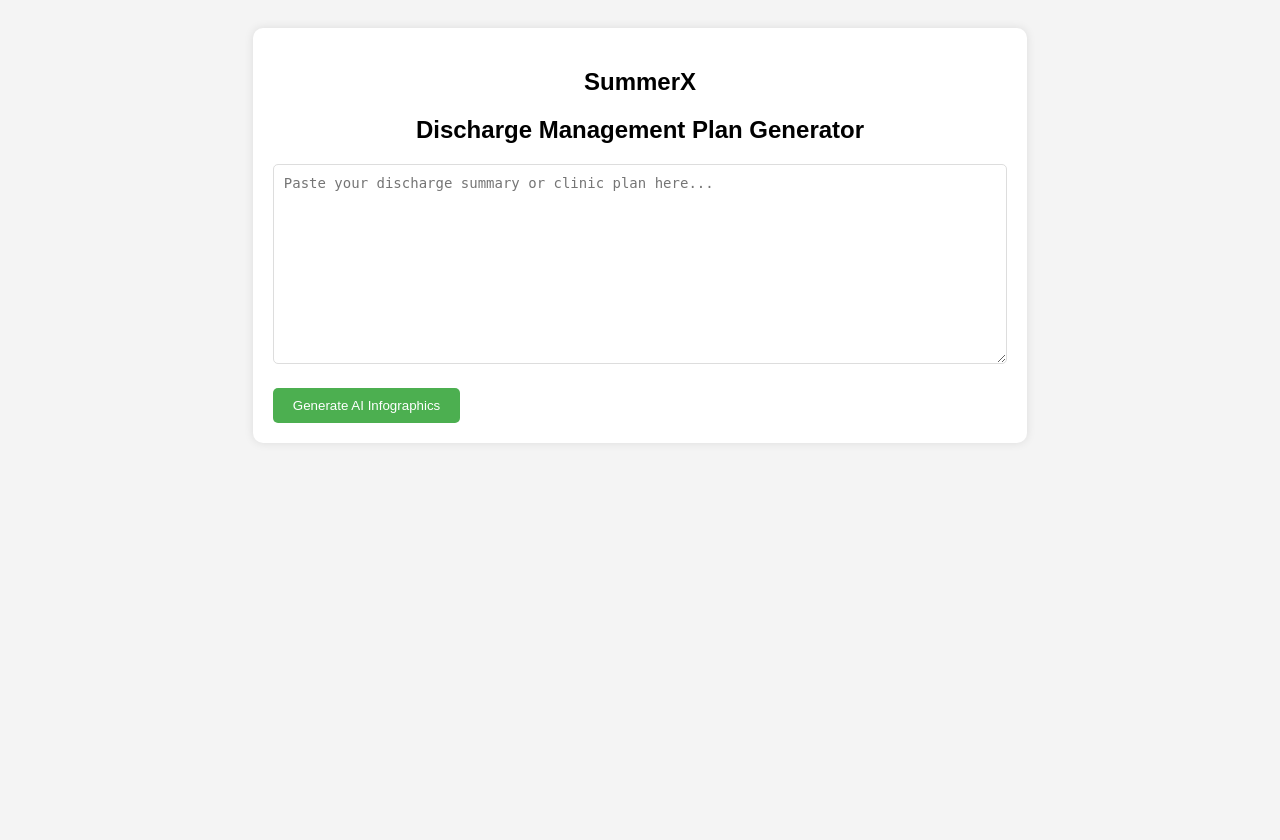
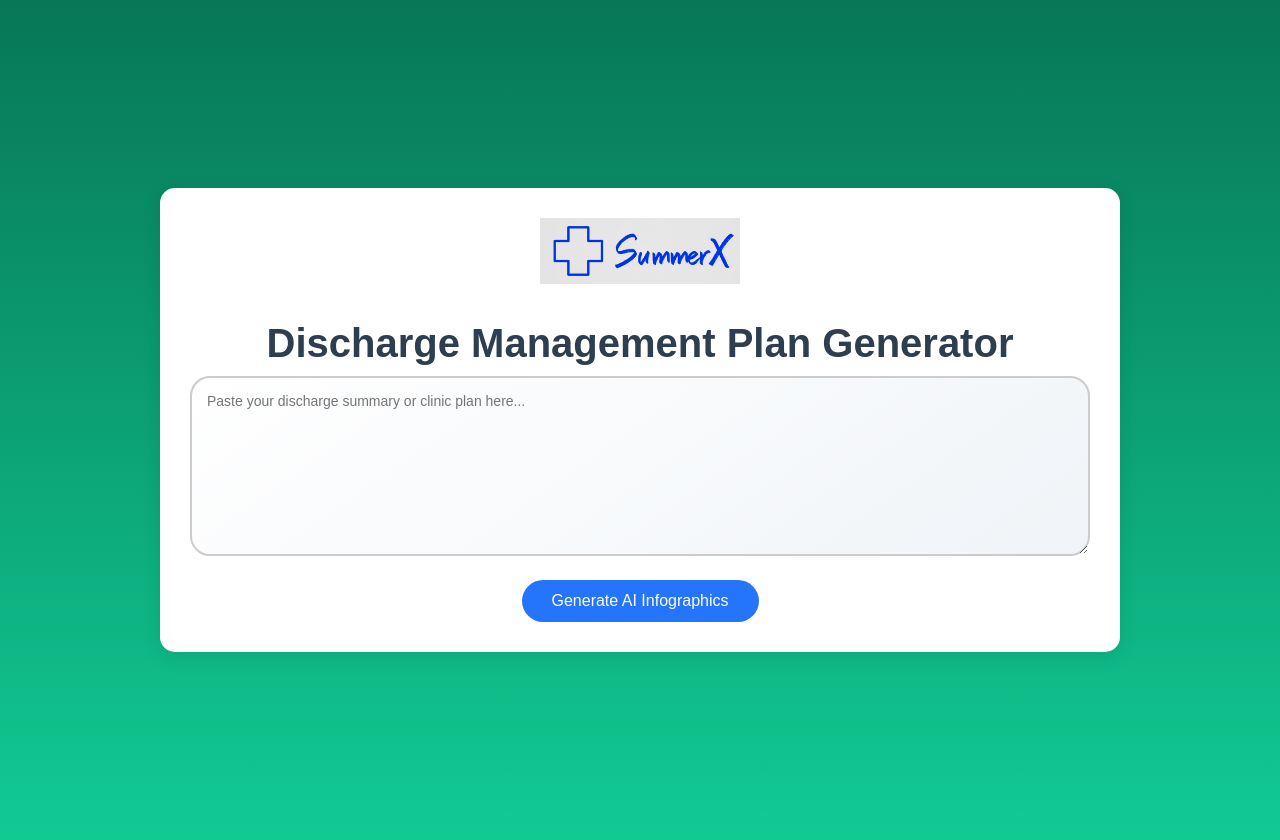
Before and after one commit to scottfully/med-hack-hackathon-2025, a Flask app: page / in a window 1280 px wide. Before the commit the page ends 423 px from the top, so only its background shows below. Run offline with Flask 3, Linux system fonts and the light colour scheme.

Commit message:
Updated UI

```diff
--- a/templates/frontend.html
+++ b/templates/frontend.html
@@ -6,92 +6,170 @@
     <title>Discharge Management Plan Generator</title>
     <style>
         body {
-            font-family: Arial, sans-serif;
-            background-color: #f4f4f4;
+            font-family: 'Arial', sans-serif;
+            background-color: #f0f4f8;
             padding: 20px;
+            margin: 0;
+            display: flex;
+            justify-content: center;
+            align-items: center;
+            min-height: 100vh;
+            background-image: linear-gradient(to top, #11cb93 0%, #077756 100%);
+            animation: gradient 10s ease infinite;
         }
+
+        /* @keyframes gradient {
+            0% {
+                background-image: linear-gradient(to top, #6a11cb 0%, #2575fc 100%);
+            }
+            50% {
+                background-image: linear-gradient(to top, #2575fc 0%, #6a11cb 100%);
+            }
+            100% {
+                background-image: linear-gradient(to top, #6a11cb 0%, #2575fc 100%);
+            }
+        } */
+
         .container {
-            width: 60%;
-            margin: 0 auto;
-            padding: 20px;
+            width: 80%;
+            max-width: 900px;
             background-color: #ffffff;
-            border-radius: 10px;
-            box-shadow: 0 0 10px rgba(0, 0, 0, 0.1);
+            border-radius: 15px;
+            box-shadow: 0 4px 20px rgba(0, 0, 0, 0.1);
+            padding: 30px;
+            text-align: center;
+            transform: scale(1);
+            opacity: 0;
+            animation: fadeIn 1s forwards;
         }
+
+        @keyframes fadeIn {
+            from {
+                opacity: 0;
+                transform: scale(0.9);
+            }
+            to {
+                opacity: 1;
+                transform: scale(1);
+            }
+        }
+
         h2 {
-            text-align: center;
+            color: #2d3e50;
+            font-size: 2.5em;
+            margin-bottom: 10px;
         }
+
         textarea {
             width: 100%;
-            height: 200px;
-            padding: 10px;
+            height: 180px;
+            padding: 15px;
+            margin-bottom: 20px;
+            border-radius: 20px;
+            border: 2px solid #ccc;
+            font-size: 14px;
             box-sizing: border-box;
-            border-radius: 5px;
-            border: 1px solid #ddd;
-            font-size: 14px;
+            background: linear-gradient(145deg, #ffffff, #f0f4f8);
+            transition: border 0.3s ease, box-shadow 0.3s ease, transform 0.3s ease;
+            font-family: 'Arial', sans-serif;
         }
+
+        textarea:focus {
+            outline: none;
+            border-color: #2575fc;
+            box-shadow: 0 0 10px rgba(37, 117, 252, 0.5);
+            transform: scale(1.05);
+        }
+
         button {
-            padding: 10px 20px;
-            background-color: #4CAF50;
+            padding: 12px 30px;
+            background-color: #2575fc;
             color: white;
             border: none;
-            border-radius: 5px;
+            border-radius: 30px;
             cursor: pointer;
-            margin: 20px 20px 0 0;
+            font-size: 16px;
+            transition: background-color 0.3s ease, transform 0.3s ease;
         }
+
         button:hover {
-            background-color: #45a049;
+            background-color: #6a11cb;
+            transform: scale(1.05);
         }
-        #dashboard {
-            margin-top: 30px;
-        }
-        .summary {
-            margin-top: 20px;
-            padding: 10px;
-            background-color: #f9f9f9;
-            border: 1px solid #ddd;
-            border-radius: 5px;
-        }
-        .infographics {
-            margin-top: 20px;
-            /* display: flex; */
-            flex-wrap: wrap;
-            justify-content: space-around;
-        }
-        .image-container {
-            width: 45%;
-            margin-bottom: 20px;
-            text-align: center;
-        }
-        .image-container img {
-            width: 100%;
-            border-radius: 10px;
-        }
-        /* Styling for the loading icon and message */
+
         #loading {
             display: none;
-            text-align: left;
             margin-top: 20px;
             font-size: 16px;
             color: #555;
         }
 
         #loading .spinner {
-            border: 4px solid #f3f3f3; /* Light grey */
-            border-top: 4px solid #3498db; /* Blue */
+            border: 4px solid #f3f3f3;
+            border-top: 4px solid #3498db;
             border-radius: 50%;
-            width: 20px; /* Smaller size */
-            height: 20px; /* Smaller size */
-            animation: spin 2s linear infinite;
-            display: inline-block; /* Make it inline */
-            margin-right: 10px; /* Space between spinner and text */
-            vertical-align: middle; /* Align spinner with text */
+            width: 30px;
+            height: 30px;
+            animation: spin 1s linear infinite;
+            margin-right: 10px;
+            display: inline-block;
+            vertical-align: middle;
         }
 
         @keyframes spin {
             0% { transform: rotate(0deg); }
             100% { transform: rotate(360deg); }
         }
+
+        #dashboard {
+            margin-top: 30px;
+            display: none;
+            opacity: 0;
+            animation: fadeInDashboard 1s forwards;
+        }
+
+        @keyframes fadeInDashboard {
+            from {
+                opacity: 0;
+            }
+            to {
+                opacity: 1;
+            }
+        }
+
+        .summary {
+            margin-top: 40px;
+            padding: 15px;
+            background-color: #f9f9f9;
+            border-radius: 8px;
+            box-shadow: 0 4px 10px rgba(0, 0, 0, 0.1);
+        }
+
+        .infographics {
+            margin-top: 30px;
+            display: flex;
+            justify-content: space-around;
+            flex-wrap: wrap;
+        }
+
+        .infographics .image-container {
+            width: 45%;
+            margin-bottom: 20px;
+            border-radius: 12px;
+            overflow: hidden;
+            box-shadow: 0 4px 12px rgba(0, 0, 0, 0.2);
+        }
+
+        .image-container img {
+            width: 100%;
+            border-radius: 12px;
+            transition: transform 0.3s ease;
+        }
+
+        .image-container:hover img {
+            transform: scale(1.05);
+        }
+
     </style>
 
 <link rel="stylesheet" href="https://cdnjs.cloudflare.com/ajax/libs/font-awesome/6.0.0/css/all.min.css">
@@ -212,7 +331,9 @@
 <body>
 
     <div class="container">
-        <h2>SummerX</h2>
+        <div class="logo-container">
+            <img src="{{ url_for('static', filename='images/summerX_logo.jpg') }}" alt="summerX" class="logo" style="max-width: 200px; ">
+        </div>
         <h2>Discharge Management Plan Generator</h2>
         <textarea id="rawText" placeholder="Paste your discharge summary or clinic plan here..."></textarea><br>
         <button onclick="generateSummary()">Generate AI Infographics</button>
@@ -249,7 +370,7 @@
                 infographicsContainer.innerHTML = '';
 
                 // Show the loading indicator
-                document.getElementById("loading").style.display = "inline-block";
+                document.getElementById("loading").style.display = "block";
 
                 // Send the input text to the backend (AI service)
                 const response = await fetch('/generate-infographics', {  // Use /api for reverse proxy
@@ -285,7 +406,7 @@
 
         function displaySummary(summary) {
             const summaryContainer = document.getElementById("summary");
-            summaryContainer.innerHTML = `<h4>Data output:</h4><p>${summary}</p>`;
+            summaryContainer.innerHTML = `<h4>AI Data output:</h4><p>${summary}</p>`;
         }
 
 
```
Also changed, not shown: other parts of templates/frontend.html (+69 -28 lines), static/images/summerX_logo.jpg (added).
